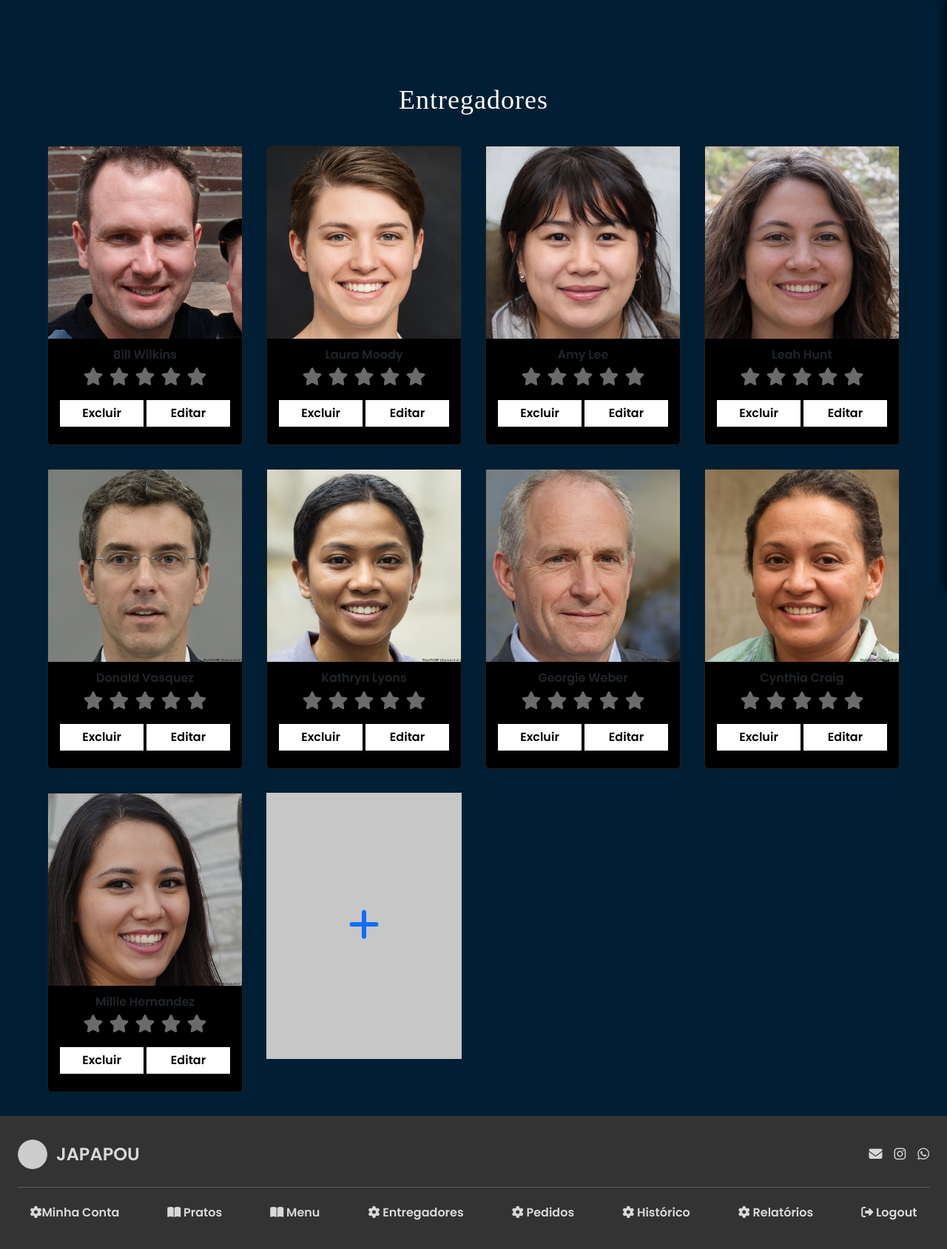
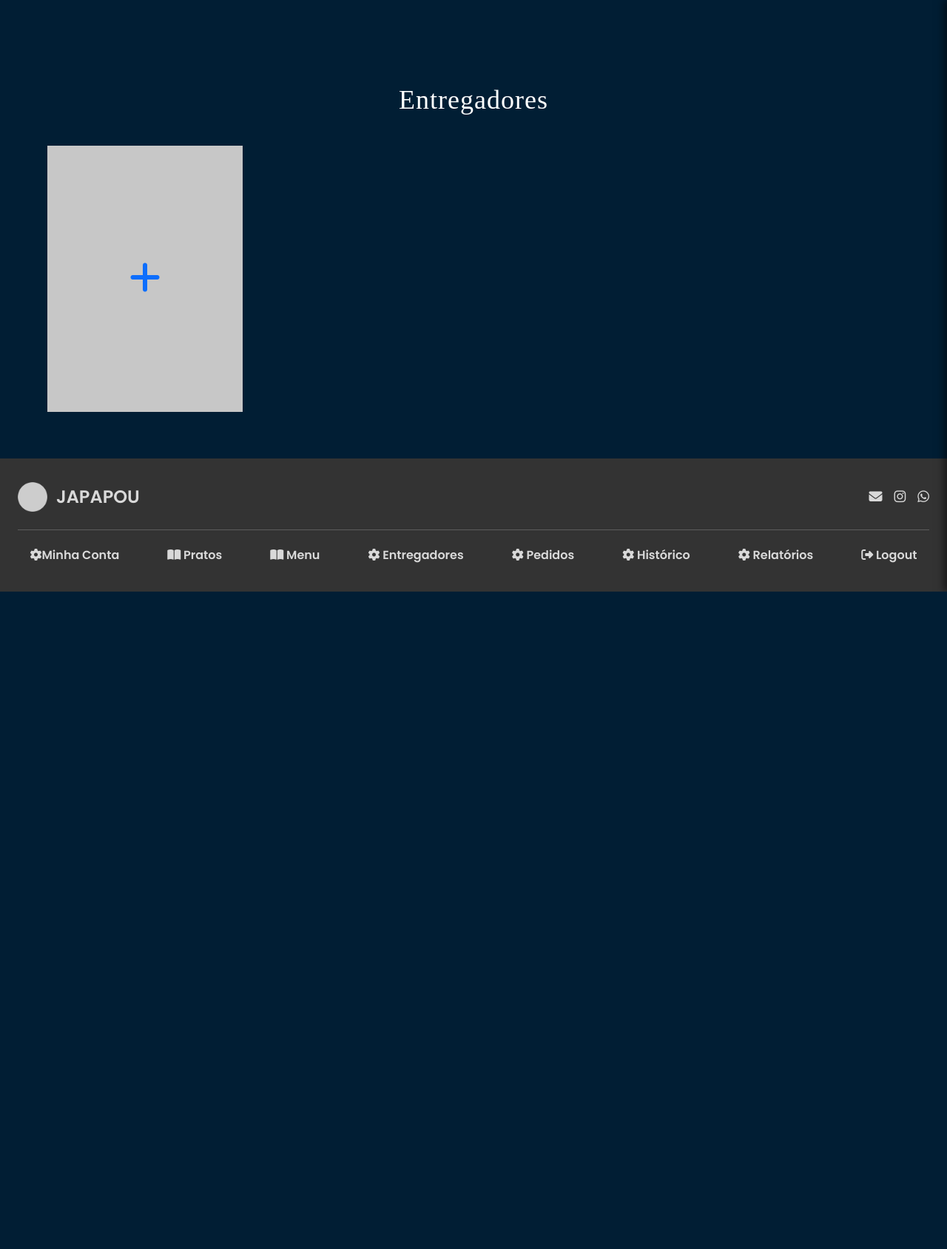
Before and after one commit to PI-InfoWeb-CNAT/Japapou, a Django app: page /manager/manage_delivery_man/ in a window 1280 px wide. Shown: the whole page at 74% size. After the commit the page ends 800 px from the top, so only its background shows below. Run offline with Django 5.2, Linux system fonts and the light colour scheme; a user stored in the database is signed in; data comes from the database, SQL or seed files in the repository; both versions use the stored data as it was after the commit; some libraries are stand-ins or nearby versions.

Commit message:
começando manager_views

```diff
--- a/source/japapou/templates/manager/manage_delivery_man.html
+++ b/source/japapou/templates/manager/manage_delivery_man.html
@@ -13,122 +13,36 @@
 <h1>Entregadores</h1>
 
 <div class="entregadores">
+    {% for entregador in entregadores %}
     <article class="card">
         <div class="photo">
-        <img src="{% static 'imgs/delivery_man/person_1.jpeg' %}" alt="Entregador" />
+            {% if entregador.foto_perfil %}
+                <img src="{{ entregador.foto_perfil.url }}" alt="{{ entregador.first_name }}">
+            {% else %}
+                <img src="{% static 'imgs/delivery_man/default.jpg' %}" alt="Entregador">
+            {% endif %}
         </div>
-      <h2>Bill Wilkins</h2>
+
+        <h2>{{ entregador.first_name }} {{ entregador.last_name }}</h2>
+
         <div class="rating">
-        <i class="fa-solid fa-star"></i><i class="fa-solid fa-star"></i><i class="fa-solid fa-star"></i><i class="fa-solid fa-star"></i><i class="fa-solid fa-star"></i>
+            {% for i in "12345" %}
+                <i class="fa-solid fa-star"></i>
+            {% endfor %}
         </div>
+
         <div class="actions">
-        <button>Excluir</button><button>Editar</button>
+            <a href="{% url 'edit_delivery_man' entregador.id %}" class="btn-edit">
+                <button>Editar</button>
+            </a>
+
+            <form method="POST" action="{% url 'delete_delivery_man' entregador.id %}" style="display:inline;">
+                {% csrf_token %}
+                <button type="submit">Excluir</button>
+            </form>
         </div>
     </article>
-
-    <article class="card">
-      <div class="photo">
-        <img src="{% static 'imgs/delivery_man/person_2.jpeg' %}" alt="Entregador" />
-      </div>
-      <h2>Laura Moody</h2>
-      <div class="rating">
-        <i class="fa-solid fa-star"></i><i class="fa-solid fa-star"></i><i class="fa-solid fa-star"></i><i class="fa-solid fa-star"></i><i class="fa-solid fa-star"></i>
-      </div>
-      <div class="actions">
-        <button>Excluir</button><button>Editar</button>
-      </div>
-    </article>
-
-    <article class="card">
-      <div class="photo">
-        <img src="{% static 'imgs/delivery_man/person_3.jpeg' %}" alt="Entregador" />
-      </div>
-      <h2>Amy Lee</h2>
-      <div class="rating">
-        <i class="fa-solid fa-star"></i><i class="fa-solid fa-star"></i><i class="fa-solid fa-star"></i><i class="fa-solid fa-star"></i><i class="fa-solid fa-star"></i>
-      </div>
-      <div class="actions">
-        <button>Excluir</button><button>Editar</button>
-      </div>
-    </article>
-
-    <article class="card">
-      <div class="photo">
-        <img src="{% static 'imgs/delivery_man/person_4.jpeg' %}" alt="Entregador" />
-      </div>
-      <h2>Leah Hunt</h2>
-      <div class="rating">
-        <i class="fa-solid fa-star"></i><i class="fa-solid fa-star"></i><i class="fa-solid fa-star"></i><i class="fa-solid fa-star"></i><i class="fa-solid fa-star"></i>
-      </div>
-      <div class="actions">
-        <button>Excluir</button><button>Editar</button>
-      </div>
-    </article>
-
-    <article class="card">
-      <div class="photo">
-        <img src="{% static 'imgs/delivery_man/person_5.jpeg' %}" alt="Entregador" />
-      </div>
-      <h2>Donald Vasquez</h2>
-      <div class="rating">
-        <i class="fa-solid fa-star"></i><i class="fa-solid fa-star"></i><i class="fa-solid fa-star"></i><i class="fa-solid fa-star"></i><i class="fa-solid fa-star"></i>
-      </div>
-      <div class="actions">
-        <button>Excluir</button><button>Editar</button>
-      </div>
-    </article>
-
-    <article class="card">
-      <div class="photo">
-        <img src="{% static 'imgs/delivery_man/person_6.jpeg' %}" alt="Entregador" />
-      </div>
-      <h2>Kathryn Lyons</h2>
-      <div class="rating">
-        <i class="fa-solid fa-star"></i><i class="fa-solid fa-star"></i><i class="fa-solid fa-star"></i><i class="fa-solid fa-star"></i><i class="fa-solid fa-star"></i>
-      </div>
-      <div class="actions">
-        <button>Excluir</button><button>Editar</button>
-      </div>
-    </article>
-
-    <article class="card">
-      <div class="photo">
-        <img src="{% static 'imgs/delivery_man/person_7.jpeg' %}" alt="Entregador" />
-      </div>
-      <h2>Georgie Weber</h2>
-      <div class="rating">
-        <i class="fa-solid fa-star"></i><i class="fa-solid fa-star"></i><i class="fa-solid fa-star"></i><i class="fa-solid fa-star"></i><i class="fa-solid fa-star"></i>
-      </div>
-      <div class="actions">
-        <button>Excluir</button><button>Editar</button>
-      </div>
-    </article>
-
-    <article class="card">
-      <div class="photo">
-        <img src="{% static 'imgs/delivery_man/person_8.jpeg' %}" alt="Entregador" />
-      </div>
-      <h2>Cynthia Craig</h2>
-      <div class="rating">
-        <i class="fa-solid fa-star"></i><i class="fa-solid fa-star"></i><i class="fa-solid fa-star"></i><i class="fa-solid fa-star"></i><i class="fa-solid fa-star"></i>
-      </div>
-      <div class="actions">
-        <button>Excluir</button><button>Editar</button>
-      </div>
-    </article>
-
-    <article class="card">
-      <div class="photo">
-        <img src="{% static 'imgs/delivery_man/person_9.jpeg' %}" alt="Entregador" />
-      </div>
-      <h2>Millie Hernandez</h2>
-      <div class="rating">
-        <i class="fa-solid fa-star"></i><i class="fa-solid fa-star"></i><i class="fa-solid fa-star"></i><i class="fa-solid fa-star"></i><i class="fa-solid fa-star"></i>
-      </div>
-      <div class="actions">
-        <button>Excluir</button><button>Editar</button>
-      </div>
-    </article>
+    {% endfor %}
 
     <div class="add-card">
         <a href="{% url 'register_delivery_man' %}"><i class="fa-solid fa-plus"></i></a>
--- a/source/japapou/views/manager_views/manage_delivery_man_view.py
+++ b/source/japapou/views/manager_views/manage_delivery_man_view.py
@@ -1,11 +1,96 @@
-from django.shortcuts import render  # type: ignore
-from django.contrib.auth.decorators import permission_required, login_required
+from django.shortcuts import render, redirect, get_object_or_404
+from django.contrib.auth.decorators import login_required, permission_required
+from django.contrib import messages
+from japapou.models import CustomUser
+from japapou.forms import DeliveyrRegisterForm
+from django.urls import reverse
+from django.http import JsonResponse
 
 
 @login_required
 @permission_required('japapou.view_customuser', login_url='home')
 def manager_manage_delivery_man_view(request):
+    # Apenas gerente pode acessar
     if request.user.tipo_usuario != 'MANAGER':
-        return render(request, template_name="404.html", status=404)
+        return render(request, "404.html", status=404)
 
-    return render(request, template_name="manager/manage_delivery_man.html", status=200)
+    entregadores = CustomUser.objects.filter(tipo_usuario='DELIVERY_MAN')
+
+    if request.method == "POST":
+        form = DeliveyrRegisterForm(request.POST)
+        if form.is_valid():
+            delivery_user = form.save(commit=False)
+            delivery_user.tipo_usuario = 'DELIVERY_MAN'
+            delivery_user.set_password(form.cleaned_data["password"])  # criptografa a senha
+            delivery_user.save()
+            messages.success(request, "Entregador cadastrado com sucesso.")
+            return redirect('manager_manage_delivery_man')
+        else:
+            for field, errors in form.errors.items():
+                for error in errors:
+                    messages.error(request, f"Erro em {field}: {error}")
+    else:
+        form = DeliveyrRegisterForm()
+
+    context = {
+        "entregadores": entregadores,
+        "form": form
+    }
+
+    return render(request, "manager/manage_delivery_man.html", context)
+
+
+@login_required
+@permission_required('japapou.change_customuser', login_url='home')
+def delivery_man_update_view(request, id):
+    entregador = get_object_or_404(CustomUser, pk=id, tipo_usuario='DELIVERY_MAN')
+
+    if request.method == "POST":
+        form = DeliveyrRegisterForm(request.POST, instance=entregador)
+        if form.is_valid():
+            delivery_user = form.save(commit=False)
+            delivery_user.tipo_usuario = 'DELIVERY_MAN'
+            if form.cleaned_data.get("password"):
+                delivery_user.set_password(form.cleaned_data["password"])
+            delivery_user.save()
+            messages.success(request, "Entregador atualizado com sucesso.")
+            return redirect('manager_manage_delivery_man')
+        else:
+            for field, errors in form.errors.items():
+                for error in errors:
+                    messages.error(request, f"Erro em {field}: {error}")
+    else:
+        form = DeliveyrRegisterForm(instance=entregador)
+
+    return render(request, "manager/manage_delivery_man_edit.html", {"form": form, "entregador": entregador})
+
+
+@login_required
+@permission_required('japapou.delete_customuser', login_url='home')
+def delivery_man_delete_view(request, id):
+    entregador = get_object_or_404(CustomUser, pk=id, tipo_usuario='DELIVERY_MAN')
+    if request.method == "POST":
+        entregador.delete()
+        messages.success(request, "Entregador excluído com sucesso.")
+    return redirect('manager_manage_delivery_man')
+
+
+@login_required
+@permission_required('japapou.view_customuser', login_url='home')
+def delivery_man_get_json(request, id):
+    try:
+        entregador = CustomUser.objects.get(pk=id, tipo_usuario='DELIVERY_MAN')
+        data = {
+            "id": entregador.id,
+            "username": entregador.username,
+            "email": entregador.email,
+            "telefone": entregador.telefone,
+            "cpf": entregador.cpf,
+            "modelo_moto": entregador.modelo_moto,
+            "cor_moto": entregador.cor_moto,
+            "Placa_moto": entregador.Placa_moto,
+            "cnh": entregador.cnh,
+        }
+        return JsonResponse(data)
+    except CustomUser.DoesNotExist:
+        return JsonResponse({"erro": "Entregador não encontrado"}, status=404)
```
Also changed, not shown: source/japapou/templates/manager/edit_delivery_man.html (added, +49 -0 lines), source/japapou/urls/manager_urls.py (+25 -9 lines), source/japapou/views/manager_views/edit_delivery_man_view.py (added, +30 -0 lines), source/japapouAdmin/db.sqlite3. Lines whose indentation alone changed are shown as unchanged.
